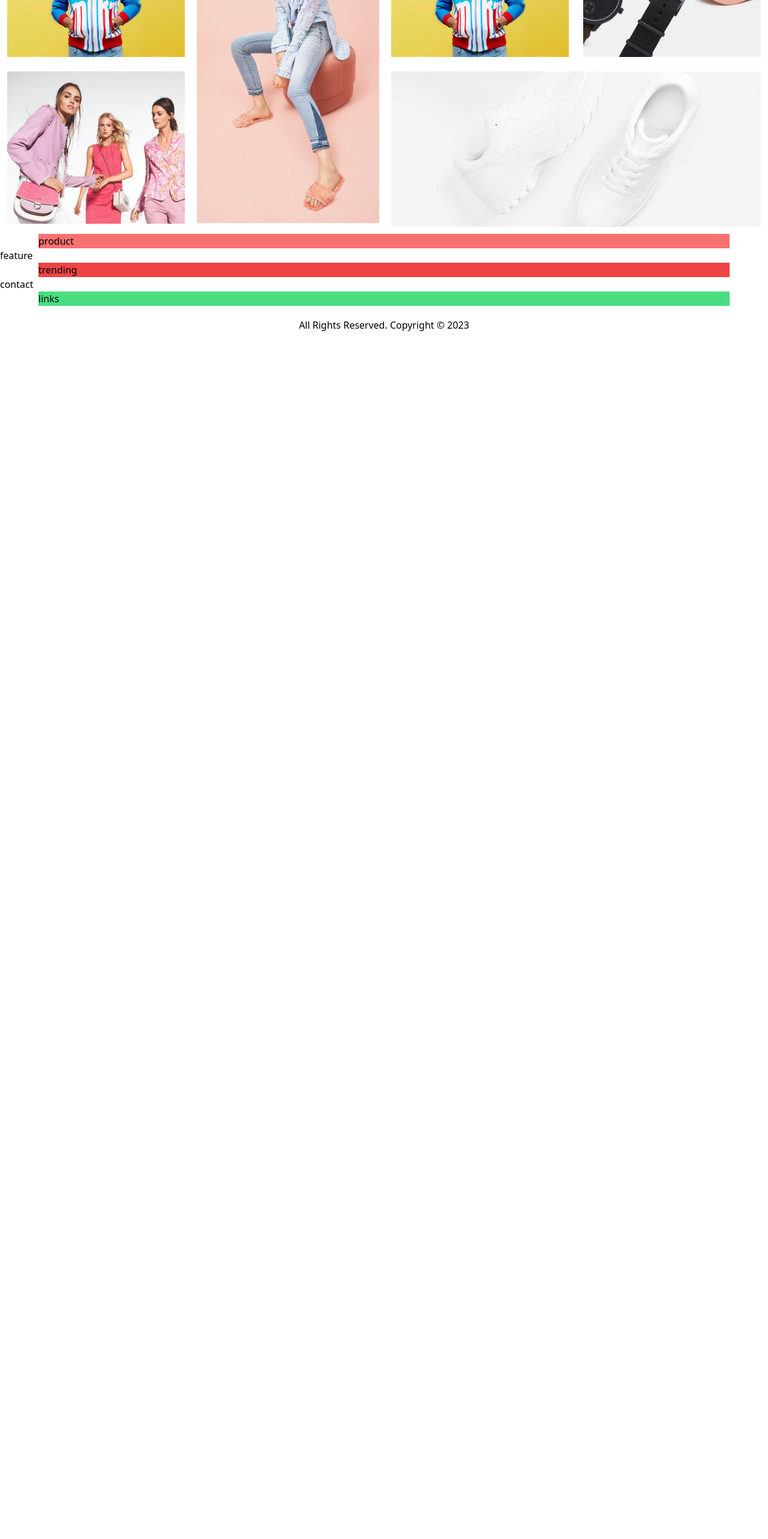
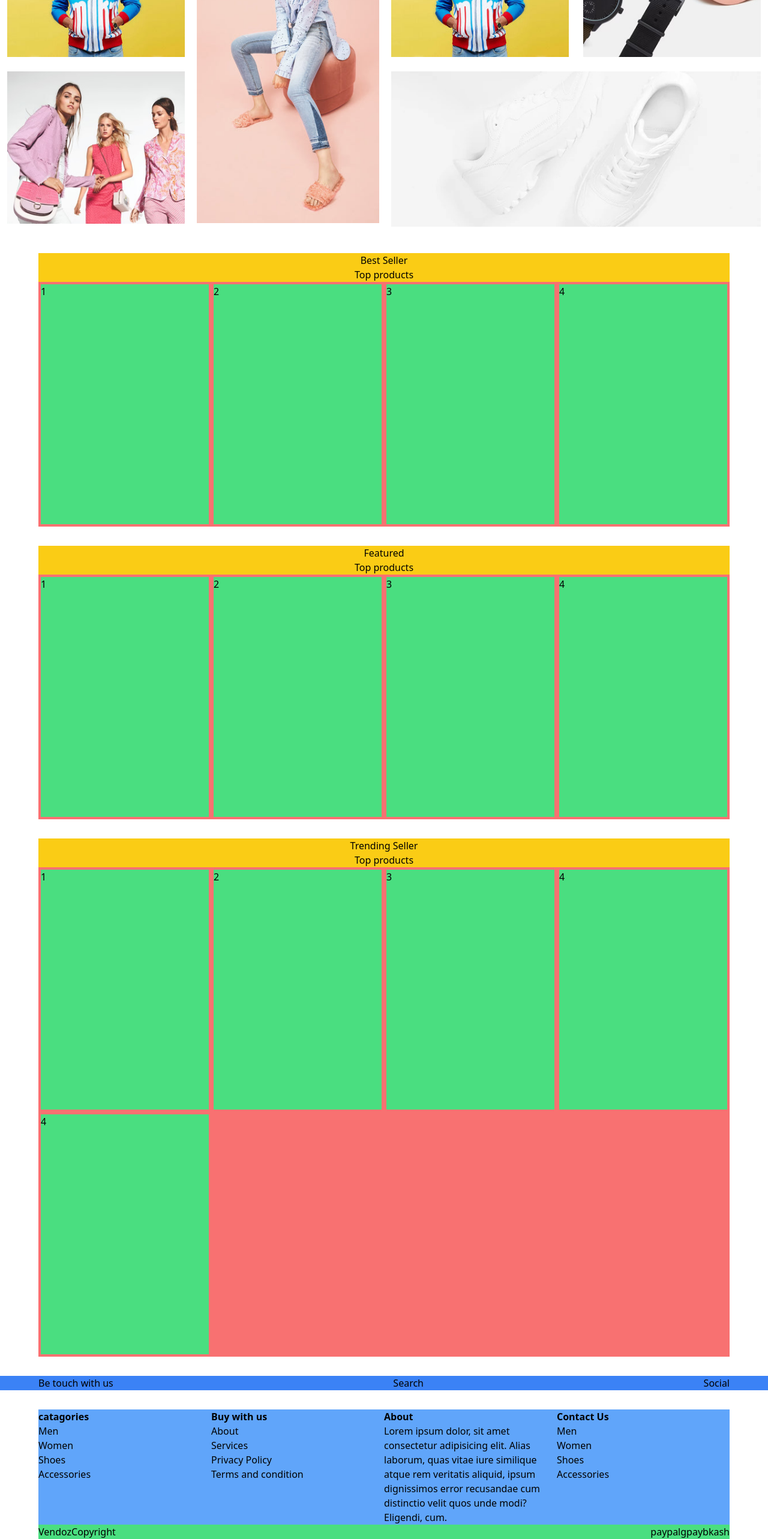
Before and after one commit to mirsahib/vendoz, a Next.js app in the folder frontend/: page / in a window 1280 px wide. Shown: the part 926-3492 px from the top of the page at 60% size. Before the commit the page ends 1500 px from the top, so only its background shows below. Built offline with nearby package versions, Linux system fonts and the light colour scheme; some icons are missing.

Commit message:
:hammer: Done initial home page skeleton

```diff
--- a/frontend/src/components/Footer.tsx
+++ b/frontend/src/components/Footer.tsx
@@ -1,9 +1,17 @@
-import React from 'react'
+import React from "react";
 
 export default function Footer() {
-  return (
-    <footer className='w-full text-center p-5 text-primary'>
-      <p>All Rights Reserved. Copyright © {new Date().getFullYear()}</p>
-    </footer>
-  )
+	return (
+		<footer className="flex w-[90%] m-auto bg-green-400">
+			<div className="flex basis-1/2">
+				<h3>Vendoz</h3>
+				<p>Copyright</p>
+			</div>
+      <div className="flex justify-end basis-1/2">
+				<div>paypal</div>
+        <div>gpay</div>
+        <div>bkash</div>
+			</div>
+		</footer>
+	);
 }
--- a/frontend/src/pages/index.tsx
+++ b/frontend/src/pages/index.tsx
@@ -94,18 +94,116 @@ export default function Home() {
 					{/* row 2 */}
 				</section>
 				{/* catagory section */}
-				<section className="flex item-center w-[90%] m-auto bg-red-400">
-					product
+				<section className="flex flex-col item-center justify-center w-[90%] m-auto bg-red-400 my-8">
+					<div className="flex flex-col items-center justify-center bg-yellow-400">
+						<h1>Best Seller</h1>
+						<p>Top products</p>
+					</div>
+					<ul className="flex flex-wrap">
+						<li className="flex flex-col basis-1/4">
+							<div className="bg-green-400 m-1 h-[400px] ">1</div>
+						</li>
+						<li className="flex flex-col basis-1/4">
+							<div className="bg-green-400 m-1 h-[400px] ">2</div>
+						</li>
+						<li className="flex flex-col basis-1/4">
+							<div className="bg-green-400 m-1 h-[400px] ">3</div>
+						</li>
+						<li className="flex flex-col basis-1/4">
+							<div className="bg-green-400 m-1 h-[400px] ">4</div>
+						</li>
+					</ul>
 				</section>{" "}
 				{/* product section */}
-				<section>feature</section> {/* feature section */}
-				<section className="flex item-center w-[90%] m-auto bg-red-500">
-					trending
+				<section className="flex flex-col item-center justify-center w-[90%] m-auto bg-red-400 my-8">
+					<div className="flex flex-col items-center justify-center bg-yellow-400">
+						<h1>Featured</h1>
+						<p>Top products</p>
+					</div>
+					<ul className="flex flex-wrap">
+						<li className="flex flex-col basis-1/4">
+							<div className="bg-green-400 m-1 h-[400px] ">1</div>
+						</li>
+						<li className="flex flex-col basis-1/4">
+							<div className="bg-green-400 m-1 h-[400px] ">2</div>
+						</li>
+						<li className="flex flex-col basis-1/4">
+							<div className="bg-green-400 m-1 h-[400px] ">3</div>
+						</li>
+						<li className="flex flex-col basis-1/4">
+							<div className="bg-green-400 m-1 h-[400px] ">4</div>
+						</li>
+					</ul>
+				</section>
+				{/* featured section */}
+				<section className="flex flex-col item-center justify-center w-[90%] m-auto bg-red-400 my-8">
+					<div className="flex flex-col items-center justify-center bg-yellow-400">
+						<h1>Trending Seller</h1>
+						<p>Top products</p>
+					</div>
+					<ul className="flex flex-wrap">
+						<li className="flex flex-col basis-1/4">
+							<div className="bg-green-400 m-1 h-[400px] ">1</div>
+						</li>
+						<li className="flex flex-col basis-1/4">
+							<div className="bg-green-400 m-1 h-[400px] ">2</div>
+						</li>
+						<li className="flex flex-col basis-1/4">
+							<div className="bg-green-400 m-1 h-[400px] ">3</div>
+						</li>
+						<li className="flex flex-col basis-1/4">
+							<div className="bg-green-400 m-1 h-[400px] ">4</div>
+						</li>
+						<li className="flex flex-col basis-1/4">
+							<div className="bg-green-400 m-1 h-[400px] ">4</div>
+						</li>
+					</ul>
+				</section>
+				{/* trending */}
+				<section className="flex bg-blue-500 my-8">
+					<div className="flex justify-between w-[90%] m-auto">
+						<div>
+							<h3>Be touch with us</h3>
+						</div>
+						<div>Search</div>
+						<div>Social</div>
+					</div>
 				</section>{" "}
 				{/* trending section */}
-				<section>contact</section> {/* trending section */}
-				<section className="flex item-center w-[90%] m-auto bg-green-400">
-					links
+				<section className="flex item-center w-[90%] m-auto">
+					<div className="flex flex-wrap w-full justify-between">
+						<div className="flex flex-col basis-1/4 bg-blue-400">
+							<h3 className=" font-semibold">catagories</h3>
+							<ul>
+								<li>Men</li>
+								<li>Women</li>
+								<li>Shoes</li>
+								<li>Accessories</li>
+							</ul>
+						</div>
+						<div className="flex flex-col basis-1/4 bg-blue-400">
+							<h3 className="font-semibold">Buy with us</h3>
+							<ul>
+								<li>About</li>
+								<li>Services</li>
+								<li>Privacy Policy</li>
+								<li>Terms and condition</li>
+							</ul>
+						</div>
+						<div className="flex flex-col basis-1/4 bg-blue-400">
+							<h3 className="font-semibold">About</h3>
+							<p>Lorem ipsum dolor, sit amet consectetur adipisicing elit. Alias laborum, quas vitae iure similique atque rem veritatis aliquid, ipsum dignissimos error recusandae cum distinctio velit quos unde modi? Eligendi, cum.</p>
+						</div>
+						<div className="flex flex-col basis-1/4 bg-blue-400">
+							<h3 className="font-semibold">Contact Us</h3>
+							<ul>
+								<li>Men</li>
+								<li>Women</li>
+								<li>Shoes</li>
+								<li>Accessories</li>
+							</ul>
+						</div>
+					</div>
 				</section>{" "}
 				{/* trending section */}
 			</main>
```
